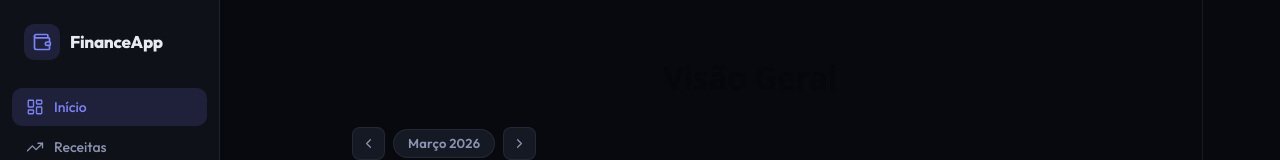
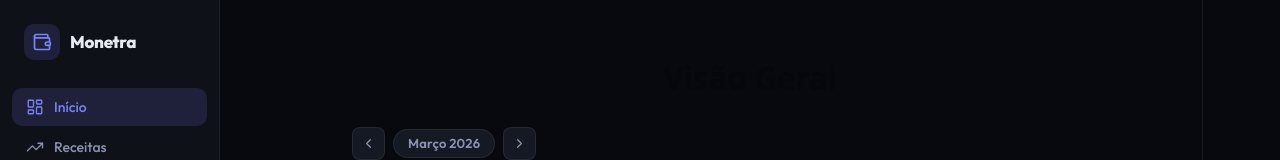
Before and after one commit to Rayreiss/meu-finance, a React (Vite) app: page / in a window 1280 px wide. Shown: the top 160 px of the page. Built offline with nearby package versions, Linux system fonts and the light colour scheme.

Commit message:
renomeia para Monetra

```diff
--- a/index.html
+++ b/index.html
@@ -6,9 +6,10 @@
     <meta name="mobile-web-app-capable" content="yes" />
     <meta name="apple-mobile-web-app-capable" content="yes" />
     <meta name="apple-mobile-web-app-status-bar-style" content="black-translucent" />
+    <meta name="apple-mobile-web-app-title" content="Monetra" />
     <meta name="theme-color" content="#07090F" />
     <link rel="manifest" href="/manifest.json" />
-    <title>FinanceApp</title>
+    <title>Monetra</title>
   </head>
   <body>
     <div id="root"></div>
--- a/src/App.jsx
+++ b/src/App.jsx
@@ -1,5 +1,5 @@
 // ============================================================
-//  💰 FinanceApp — Controle Financeiro Pessoal
+//  💰 Monetra — Controle Financeiro Pessoal
 //  Stack: React + Recharts + Lucide
 //  Persistência: localStorage
 // ============================================================
@@ -446,7 +446,7 @@ function reducer(state, action) {
 // ─────────────────────────────────────────────
 //  STORAGE
 // ─────────────────────────────────────────────
-const STORE_KEY = "financeapp_v2";
+const STORE_KEY = "monetra_v2";
 function saveState(s) { try { localStorage.setItem(STORE_KEY, JSON.stringify(s)); } catch(_) {} }
 function loadState() { try { const v = localStorage.getItem(STORE_KEY); return v ? JSON.parse(v) : null; } catch(_) { return null; } }
 
@@ -1930,7 +1930,7 @@ function Settings({ state, dispatch }) {
       </div>
 
       <div className="text-center mt-5" style={{color:"var(--text3)",fontSize:12}}>
-        💰 FinanceApp v2.0 · Seus dados são salvos localmente no seu dispositivo
+        💰 Monetra v2.0 · Seus dados são salvos localmente no seu dispositivo
       </div>
     </div>
   );
@@ -1993,7 +1993,7 @@ export default function App() {
         <nav className="nav-side" style={{display:"none"}} id="nav-side">
           <div className="nav-logo">
             <div className="nav-logo-icon"><Wallet size={20} color="var(--primary)"/></div>
-            <span className="nav-logo-text">FinanceApp</span>
+            <span className="nav-logo-text">Monetra</span>
           </div>
           {allTabs.map(({id, label, Icon}) => (
             <button key={id} className={`nav-side-btn ${tab===id?"active":""}`} onClick={()=>setTab(id)}>
```
Also changed, not shown: package.json (+22 -27 lines).
